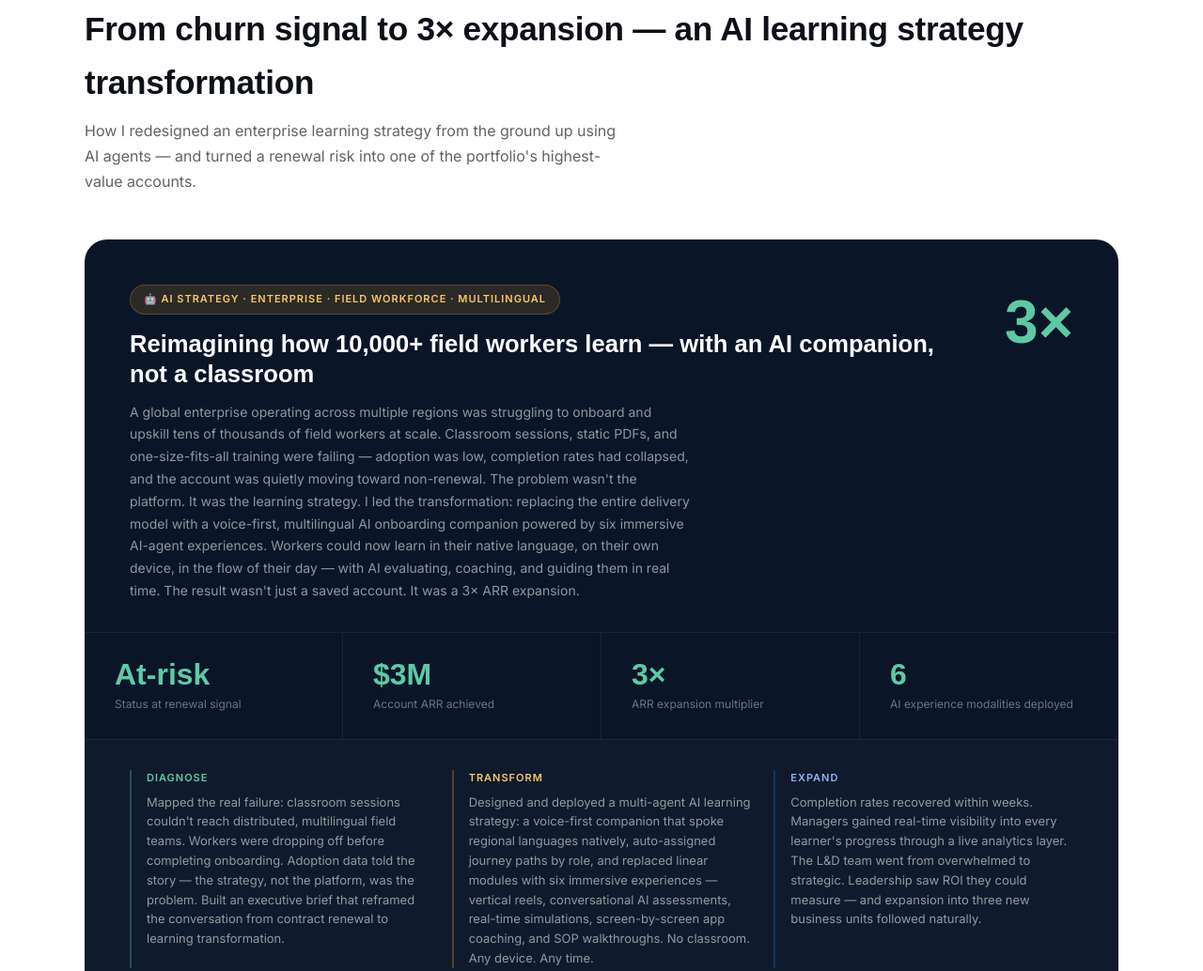
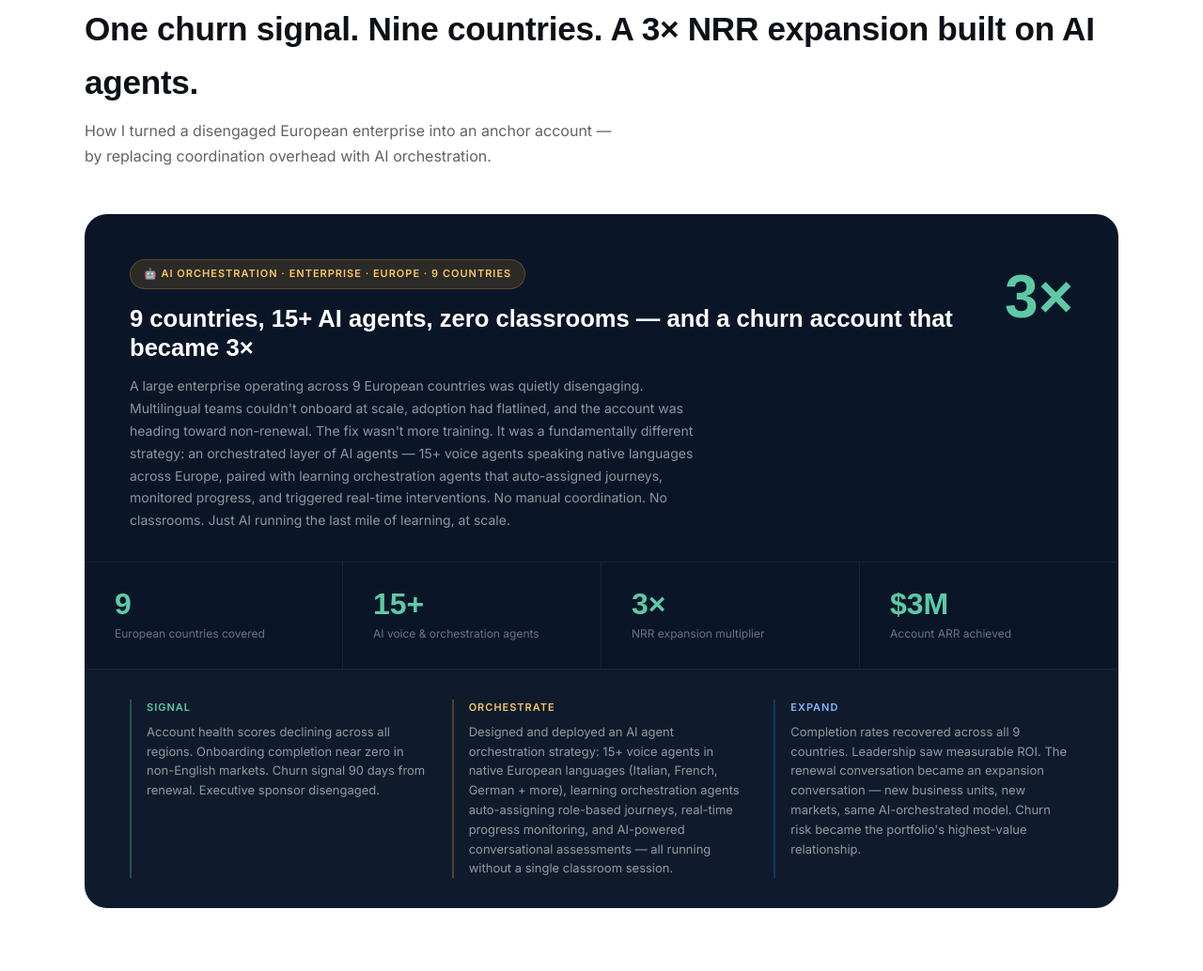
Before and after one commit to Abhinavrasttogi/abhinav-rastogi-portfolio, a plain HTML site: page index.html in a window 1280 px wide. Shown: the part 1974-3008 px from the top of the page at 94% size. Drawn offline with Linux system fonts and the light colour scheme; a web font is replaced by a local one.

Commit message:
Case study: 9 countries, 15+ AI agents, 3x NRR Europe expansion

```diff
--- a/index.html
+++ b/index.html
@@ -586,36 +586,36 @@ footer{
   <div class="section-wrap">
     <div class="section-header">
       <div class="label">Featured case study</div>
-      <h2 class="title">From churn signal to 3× expansion — an AI learning strategy transformation</h2>
-      <p class="subtitle">How I redesigned an enterprise learning strategy from the ground up using AI agents — and turned a renewal risk into one of the portfolio's highest-value accounts.</p>
+      <h2 class="title">One churn signal. Nine countries. A 3× NRR expansion built on AI agents.</h2>
+      <p class="subtitle">How I turned a disengaged European enterprise into an anchor account — by replacing coordination overhead with AI orchestration.</p>
     </div>
     <div class="cs-card">
       <div class="cs-top">
         <div>
-          <div class="cs-badge">🤖 AI Strategy · Enterprise · Field Workforce · Multilingual</div>
-          <h3>Reimagining how 10,000+ field workers learn — with an AI companion, not a classroom</h3>
-          <p>A global enterprise operating across multiple regions was struggling to onboard and upskill tens of thousands of field workers at scale. Classroom sessions, static PDFs, and one-size-fits-all training were failing — adoption was low, completion rates had collapsed, and the account was quietly moving toward non-renewal. The problem wasn't the platform. It was the learning strategy. I led the transformation: replacing the entire delivery model with a voice-first, multilingual AI onboarding companion powered by six immersive AI-agent experiences. Workers could now learn in their native language, on their own device, in the flow of their day — with AI evaluating, coaching, and guiding them in real time. The result wasn't just a saved account. It was a 3× ARR expansion.</p>
+          <div class="cs-badge">🤖 AI Orchestration · Enterprise · Europe · 9 Countries</div>
+          <h3>9 countries, 15+ AI agents, zero classrooms — and a churn account that became 3×</h3>
+          <p>A large enterprise operating across 9 European countries was quietly disengaging. Multilingual teams couldn't onboard at scale, adoption had flatlined, and the account was heading toward non-renewal. The fix wasn't more training. It was a fundamentally different strategy: an orchestrated layer of AI agents — 15+ voice agents speaking native languages across Europe, paired with learning orchestration agents that auto-assigned journeys, monitored progress, and triggered real-time interventions. No manual coordination. No classrooms. Just AI running the last mile of learning, at scale.</p>
         </div>
         <div class="cs-arrow">3×</div>
       </div>
       <div class="cs-metrics">
-        <div class="cs-metric"><div class="v">At-risk</div><div class="l">Status at renewal signal</div></div>
+        <div class="cs-metric"><div class="v">9</div><div class="l">European countries covered</div></div>
+        <div class="cs-metric"><div class="v">15+</div><div class="l">AI voice &amp; orchestration agents</div></div>
+        <div class="cs-metric"><div class="v">3×</div><div class="l">NRR expansion multiplier</div></div>
         <div class="cs-metric"><div class="v">$3M</div><div class="l">Account ARR achieved</div></div>
-        <div class="cs-metric"><div class="v">3×</div><div class="l">ARR expansion multiplier</div></div>
-        <div class="cs-metric"><div class="v">6</div><div class="l">AI experience modalities deployed</div></div>
       </div>
       <div class="cs-story">
         <div class="cs-step">
-          <div class="phase">Diagnose</div>
-          <p>Mapped the real failure: classroom sessions couldn't reach distributed, multilingual field teams. Workers were dropping off before completing onboarding. Adoption data told the story — the strategy, not the platform, was the problem. Built an executive brief that reframed the conversation from contract renewal to learning transformation.</p>
+          <div class="phase">Signal</div>
+          <p>Account health scores declining across all regions. Onboarding completion near zero in non-English markets. Churn signal 90 days from renewal. Executive sponsor disengaged.</p>
         </div>
         <div class="cs-step">
-          <div class="phase amber">Transform</div>
-          <p>Designed and deployed a multi-agent AI learning strategy: a voice-first companion that spoke regional languages natively, auto-assigned journey paths by role, and replaced linear modules with six immersive experiences — vertical reels, conversational AI assessments, real-time simulations, screen-by-screen app coaching, and SOP walkthroughs. No classroom. Any device. Any time.</p>
+          <div class="phase amber">Orchestrate</div>
+          <p>Designed and deployed an AI agent orchestration strategy: 15+ voice agents in native European languages (Italian, French, German + more), learning orchestration agents auto-assigning role-based journeys, real-time progress monitoring, and AI-powered conversational assessments — all running without a single classroom session.</p>
         </div>
         <div class="cs-step">
           <div class="phase blue">Expand</div>
-          <p>Completion rates recovered within weeks. Managers gained real-time visibility into every learner's progress through a live analytics layer. The L&D team went from overwhelmed to strategic. Leadership saw ROI they could measure — and expansion into three new business units followed naturally.</p>
+          <p>Completion rates recovered across all 9 countries. Leadership saw measurable ROI. The renewal conversation became an expansion conversation — new business units, new markets, same AI-orchestrated model. Churn risk became the portfolio's highest-value relationship.</p>
         </div>
       </div>
     </div>
```
